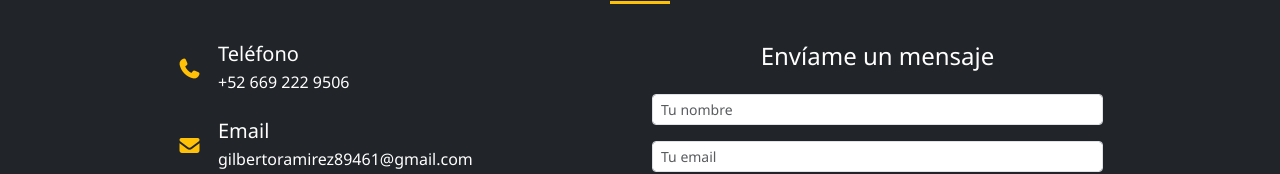
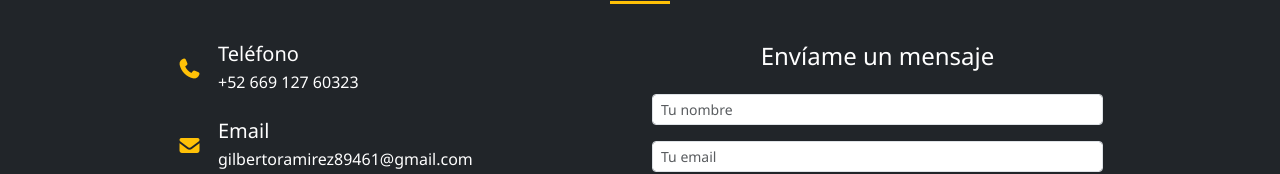
Before and after one commit to jesusgilberto/portafoliojesusgilberto, an Angular app: page / in a window 1280 px wide. Shown: the part 3941-4115 px from the top of the page. Built offline with nearby package versions, Linux system fonts and the light colour scheme.

Commit message:
Se agregaron modificaciones a contactos

```diff
--- a/src/app/components/contact/contact.html
+++ b/src/app/components/contact/contact.html
@@ -15,7 +15,7 @@
                 <i class="fas fa-phone fa-lg text-warning me-3"></i>
                 <div>
                   <h5 class="mb-1">Teléfono</h5>
-                  <p class="mb-0">+52 669 222 9506</p>
+                  <p class="mb-0">+52 669 127 60323</p>
                 </div>
               </div>
 
```
